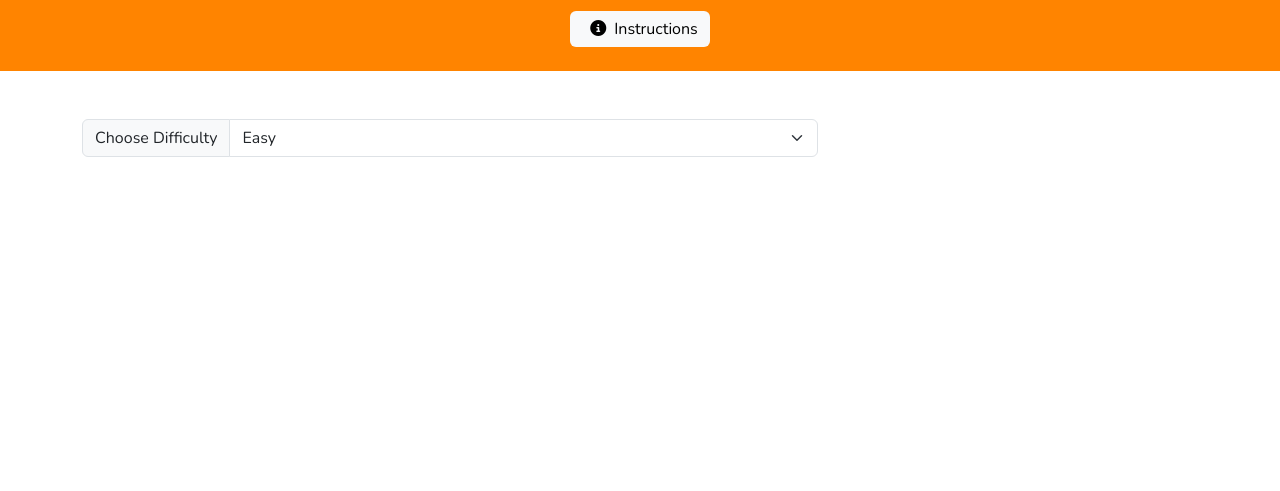
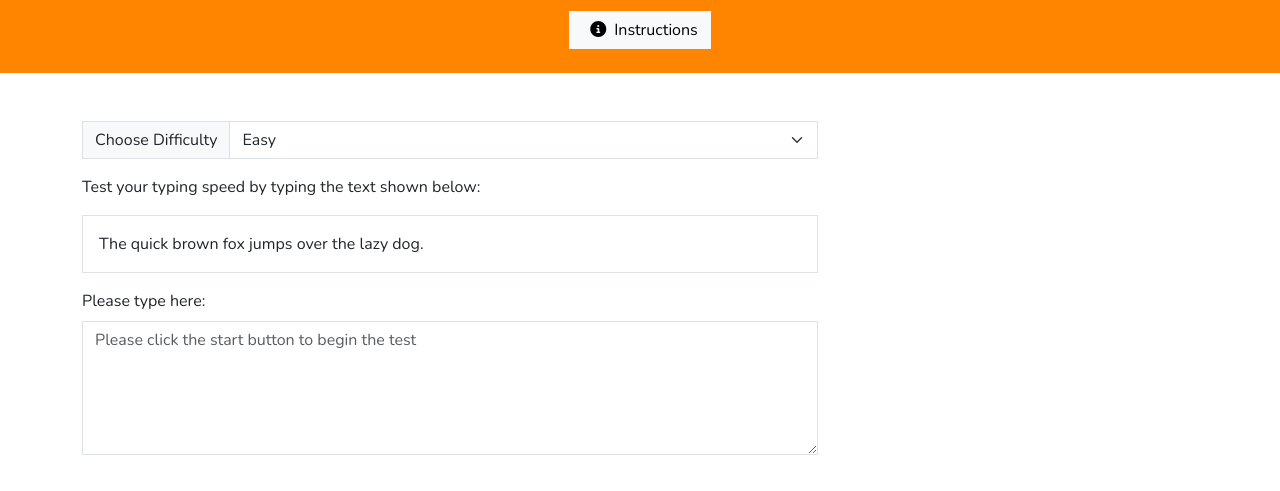
Before and after one commit to Gerbil1511/TypeRacer, a plain HTML site: page index.html in a window 1280 px wide. Shown: the part 69-560 px from the top of the page. Drawn offline with nearby package versions, Linux system fonts and the light colour scheme.

Commit message:
addtext elements to test area

```diff
--- a/assets/css/style.css
+++ b/assets/css/style.css
@@ -16,6 +16,12 @@ header {
     color: white;
 }
 
-#instructionsBtn {
-    border: #ff8400;
+#instructionsButton {
+    border-radius: 0;
 }
+
+.input-group-text,
+.form-select,
+#typingArea {
+    border-radius: 0;
+}
--- a/index.html
+++ b/index.html
@@ -17,7 +17,7 @@
             <div class="row">
                 <div class="col text-center col-md-12 my-3">
                     <h1 class="header-title">TypeRacer</h1>
-                    <button class="btn btn-light my-2" id="instructionsBtn">
+                    <button class="btn btn-light my-2" id="instructionsButton">
                         <i class="fas fa-info-circle mx-2" id="infoIcon"></i>Instructions</button>
                 </div>
             </div>
@@ -29,17 +29,33 @@
             <div class="row">
                 <div class="col-md-8">
                     <div class="input-group mb-3">
-                        <label class="input-group-text" for="inputGroupSelect01">Choose Difficulty</label>
-                        <select class="form-select" id="inputGroupSelect01">
+                        <label class="input-group-text" for="chooseDifficulty">Choose Difficulty</label>
+                        <select class="form-select" id="chooseDifficulty">
                             <option selected value="1">Easy</option>
                             <option value="2">Medium</option>
                             <option value="3">Hard</option>
                         </select>
                     </div>
+                    <div class="test-area">
+                        <p>Test your typing speed by typing the text shown below:</p>
+                        <div class="mb-3 border p-3" id="sample-text">
+                            The quick brown fox jumps over the lazy dog.
+                        </div>
+                    </div>
+                    <div class="mb-3 typing-area"></div>
+                        <label for="typingArea" class="form-label">Please type here:</label>
+                        <textarea class="form-control" id="typingArea" rows="5" placeholder="Please click the start button to begin the test"></textarea>
+                    </div>
                 </div>
             </div>
         </div>
 
+        <div class="container"></div>
+        <div class="row">
+            <div class="col text-center mx-2">
+                <!-- <p>Test your typing speed by typing the text shown below:</p> -->
+            </div>
+        </div>
 
     </main>
 
```
